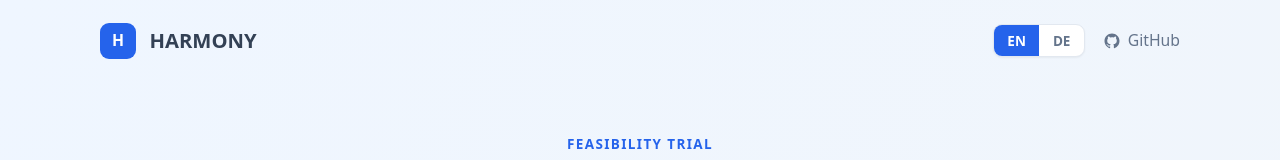
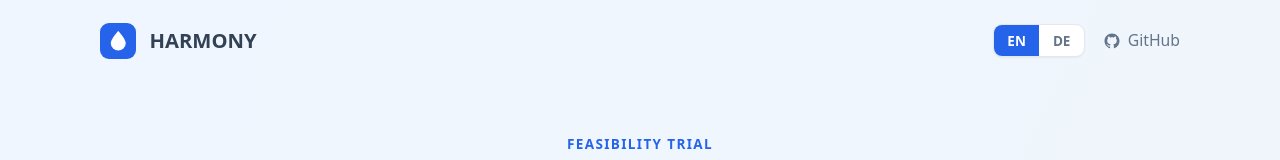
Before and after one commit to sebastianmuss/harmony-dashboard, a Next.js app: page / in a window 1280 px wide. Shown: the top 160 px of the page. Built offline with nearby package versions, Linux system fonts and the light colour scheme; no server answers.

Commit message:
Replace H initial with water droplet icon in homepage header
Co-Authored-By: Claude Sonnet 4.6 <noreply@anthropic.com>

```diff
--- a/app/HomeContent.tsx
+++ b/app/HomeContent.tsx
@@ -124,7 +124,9 @@ export default function HomeContent() {
       <header className="px-8 py-5 flex items-center justify-between max-w-5xl mx-auto w-full">
         <div className="flex items-center gap-3">
           <div className="w-8 h-8 rounded-lg bg-blue-600 flex items-center justify-center">
-            <span className="text-white font-bold text-sm">H</span>
+            <svg className="w-5 h-5 text-white" viewBox="0 0 24 24" fill="currentColor">
+              <path d="M12 2C12 2 4 10.5 4 15a8 8 0 0016 0c0-4.5-8-13-8-13z"/>
+            </svg>
           </div>
           <span className="font-semibold text-slate-700 text-lg">HARMONY</span>
         </div>
```
